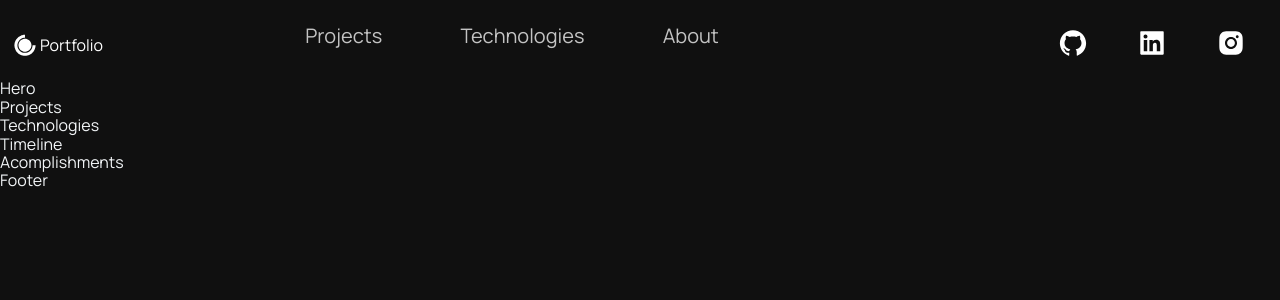
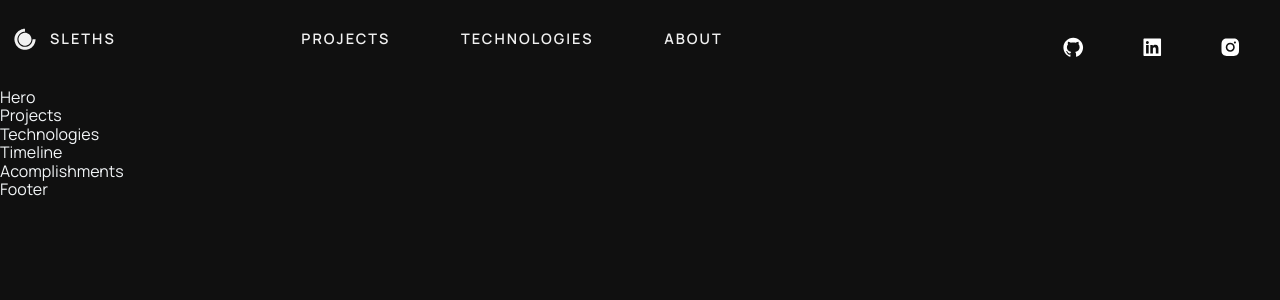
Before and after one commit to sleths/Portfolio-website, a Next.js app: page / in a window 1280 px wide. Shown: the top 300 px of the page. Built offline with nearby package versions, Linux system fonts and the light colour scheme.

Commit message:
Header styling complete.

```diff
--- a/src/components/Header/Header.js
+++ b/src/components/Header/Header.js
@@ -3,14 +3,14 @@ import React from 'react';
 import { AiFillGithub, AiFillInstagram, AiFillLinkedin } from 'react-icons/ai';
 import { DiCssdeck } from 'react-icons/di';
 
-import { Container, Div1, Div2, Div3, NavLink, SocialIcons } from './HeaderStyles';
+import { Container, Div1, Div2, Div3, NavLink, SocialIcons, Span } from './HeaderStyles';
 // yarn run dev
 const Header = () =>  (
   <Container>
     <Div1>
       <Link href="/">
-        <a style={{ display: 'flex', alignItems: 'center', color:"white" }}>
-          <DiCssdeck size="3rem" /> <span>Portfolio</span>
+        <a style={{ display: 'flex', alignItems: 'center', color:"#F1F1F1", marginBottom: '20px' }}>
+          <DiCssdeck size="3rem" /> <Span>sleths</Span>
         </a>
       </Link>
     </Div1>
@@ -32,14 +32,14 @@ const Header = () =>  (
       </li>
     </Div2>
       <Div3>
-        <SocialIcons href="https://google.com">
-          <AiFillGithub size="3rem" />
+        <SocialIcons href="https://github.com/sleths" target="_blank">
+          <AiFillGithub size="2.25rem" />
         </SocialIcons>
-        <SocialIcons href="https://google.com">
-          <AiFillLinkedin size="3rem" />
+        <SocialIcons href="https://www.linkedin.com/in/sera-zenginler/" target="_blank">
+          <AiFillLinkedin size="2.25rem" />
         </SocialIcons>
-        <SocialIcons href="https://google.com">
-          <AiFillInstagram size="3rem"/>
+        <SocialIcons href="https://www.instagram.com/sleths" target="_blank">
+          <AiFillInstagram size="2.25rem"/>
         </SocialIcons>
       </Div3>
     </Container>
--- a/src/components/Header/HeaderStyles.js
+++ b/src/components/Header/HeaderStyles.js
@@ -1,5 +1,5 @@
-import { IoIosArrowDropdown } from 'react-icons/io';
-import styled from 'styled-components';
+import { IoIosArrowDropdown } from "react-icons/io";
+import styled from "styled-components";
 
 export const Container = styled.div`
   display: grid;
@@ -17,6 +17,17 @@ export const Container = styled.div`
     grid-row-gap: 0.5rem;
   }
 `;
+
+export const Span = styled.span`
+margin: 0 1rem;
+font-size: 1.45rem;
+font-weight: 600;
+line-height: 38px;
+letter-spacing: 2px;
+color: #F1F1F1;
+text-transform: uppercase;
+`;
+
 export const Div1 = styled.div`
   grid-area: 1 / 1 / 2 / 2;
   display: flex;
@@ -47,12 +58,15 @@ export const Div3 = styled.div`
 
 // Navigation Links
 export const NavLink = styled.a`
-  font-size: 2rem;
-  line-height: 32px;
-  color: rgba(255, 255, 255, 0.75);
+  font-size: 1.45rem;
+  font-weight: 600;
+  line-height: 38px;
+  letter-spacing: 2px;
+  color: #F1F1F1;
+  text-transform: uppercase;
   transition: 0.4s ease;
   &:hover {
-    color: #fff;
+    color: #ffd23f;
     opacity: 1;
     cursor: pointer;
   }
@@ -94,8 +108,8 @@ export const NavProductsIcon = styled(IoIosArrowDropdown)`
   display: flex;
   align-self: center;
   transition: 0.3s ease;
-  opacity: ${({ isOpen }) => (isOpen ? '1' : '.75')};
-  transform: ${({ isOpen }) => (isOpen ? 'scaleY(-1)' : 'scaleY(1)')};
+  opacity: ${({ isOpen }) => (isOpen ? "1" : ".75")};
+  transform: ${({ isOpen }) => (isOpen ? "scaleY(-1)" : "scaleY(1)")};
 
   &:hover {
     opacity: 1;
@@ -107,18 +121,13 @@ export const NavProductsIcon = styled(IoIosArrowDropdown)`
   }
 `;
 
-
 // Social Icons
 
 export const SocialIcons = styled.a`
-transition: 0.3s ease;
-color: white;
-border-radius: 50px;
-  padding: 8px;
-&:hover {
-    background-color: #212d45;
-    transform: scale(1.2);
+  transition: 0.3s ease;
+  color: white;
+  &:hover {
+    color: #ffd23f;
     cursor: pointer;
-
   }
-`
+`;
```
